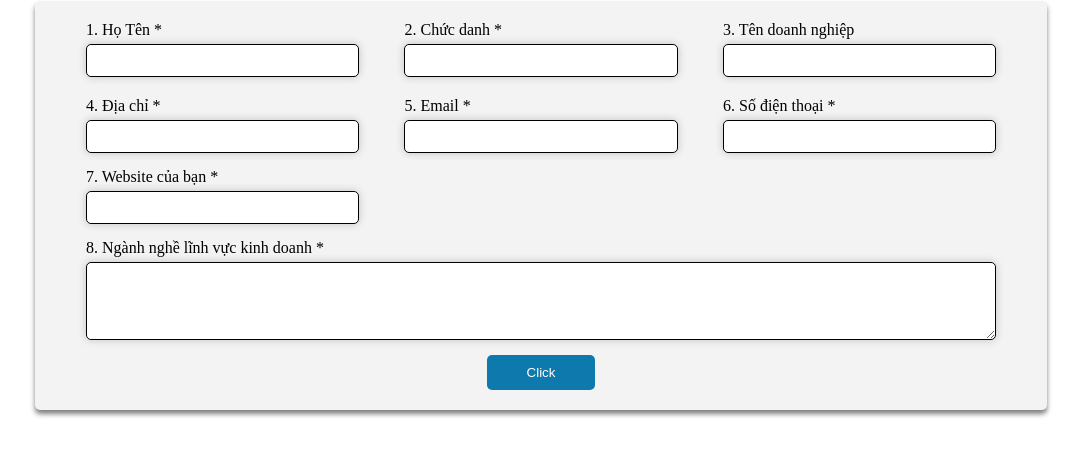
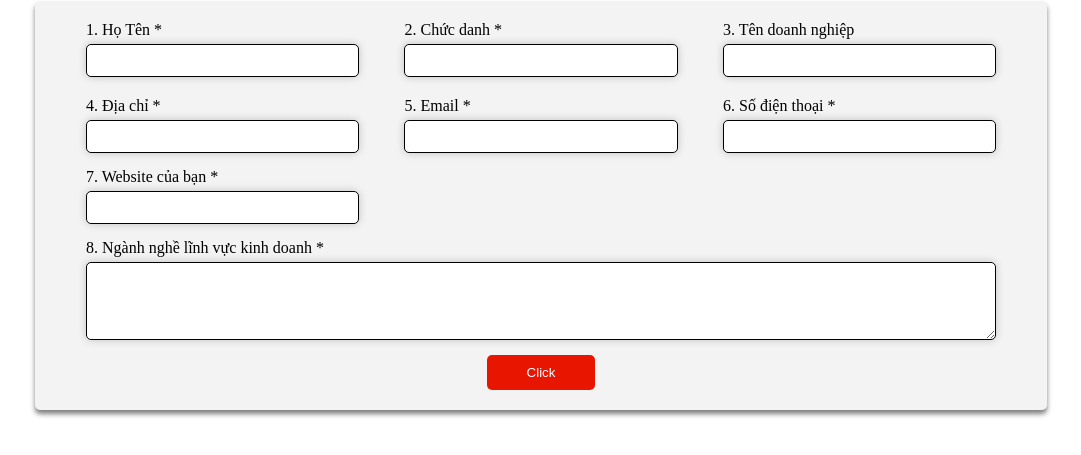
Before and after one commit to Kugorua/QCvalidateForm, a plain HTML site: page index.html in a window 1280 px wide. In both pictures the pointer is over the button "Click". Shown: the part 87-542 px from the top of the page, without its empty margins (99-1180 px from the left). Drawn offline with Linux system fonts and the light colour scheme.

Commit message:
first commit

```diff
--- a/style.css
+++ b/style.css
@@ -65,4 +65,9 @@
   border: none;
   background-color: #0d79ac;
   color: white;
+  cursor: pointer;
 }
+
+#submit:hover {
+  background-color: #e81500;
+}
```
